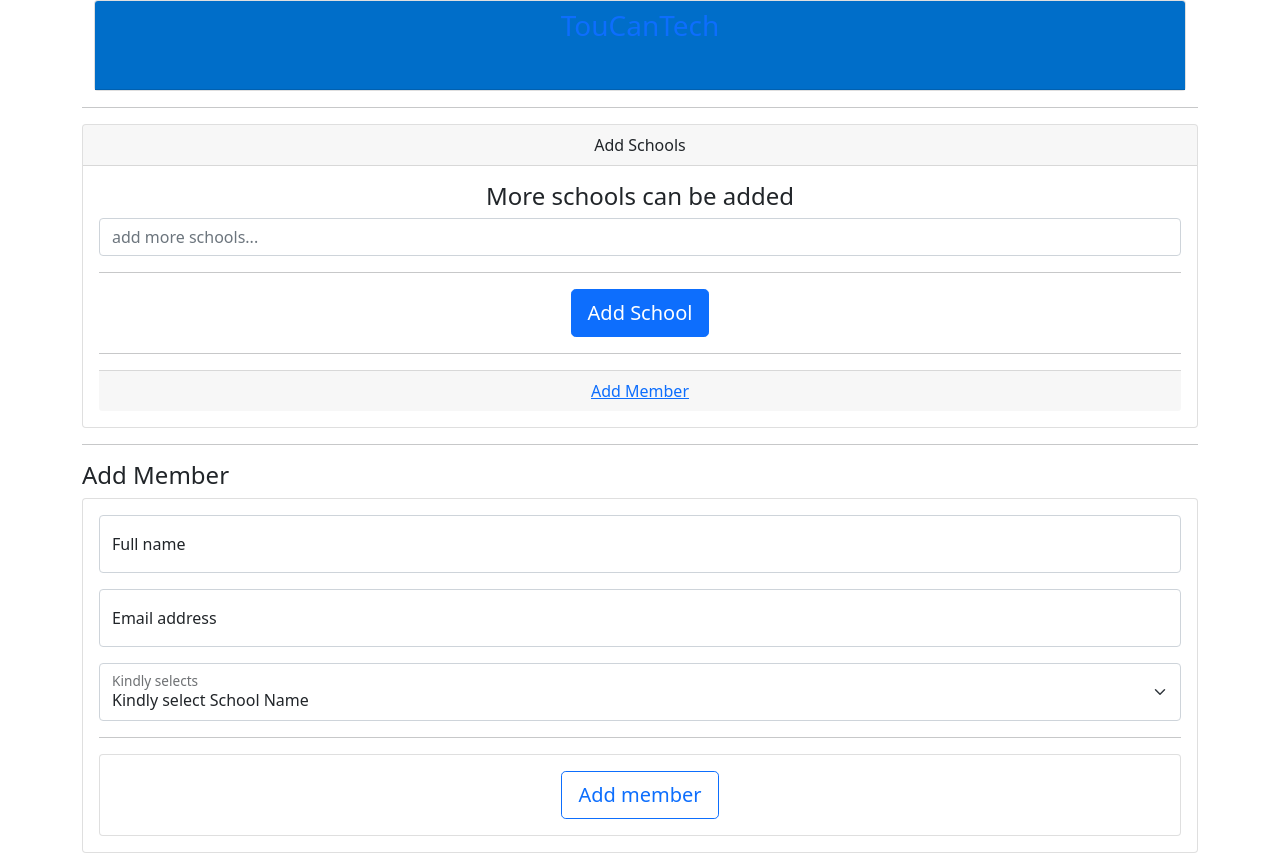
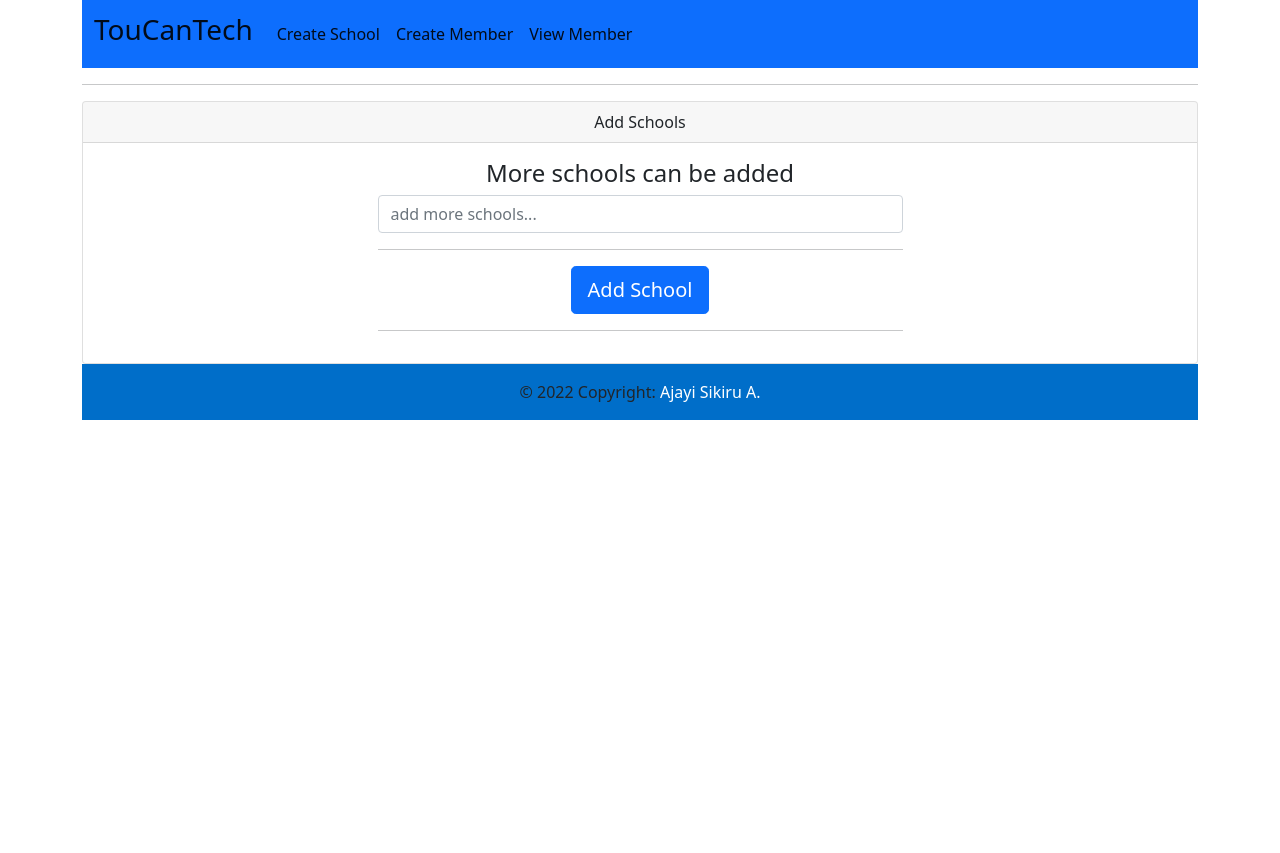
Before and after one commit to ajayidhikrullah/toucantech, a PHP site: page / in a window 1280 px wide. After the commit the page ends 420 px from the top, so only its background shows below. Run offline with PHP 8.4, Linux system fonts and the light colour scheme; tables that the repository leaves empty or names only in its code hold one stand-in row (values such as "Sample post").

Commit message:
gave pages separation of concerns

```diff
--- a/classes/config.classes.php
+++ b/classes/config.classes.php
@@ -7,7 +7,7 @@ class Dbh{
     private $dbName = "toucantech_db";
 
     protected function connect(){
-        $dbCon = 'mysql:host=' . $this->dbServername . ';dbname=' . $this->dbName;
+        $dbCon = 'mysql:host=' . $this->dbServerName . ';dbname=' . $this->dbName;
         $pdo = new PDO($dbCon, $this->dbUsername, $this->dbPassword);
         $pdo->setAttribute(PDO::ATTR_DEFAULT_FETCH_MODE, PDO::FETCH_ASSOC);
         return $pdo;
--- a/classes/member.classes.php
+++ b/classes/member.classes.php
@@ -18,7 +18,6 @@ class Addmember extends Dbh{
             $_SESSION['status'] = 'Member Added successfully';
             header('Location: ../index.php');
         $stmt = null;
-
         }
 
     }
--- /dev/null
+++ b/classes/schoollist.classes.php
@@ -0,0 +1,16 @@
+
+<?php
+    include 'config.classes.php';
+    Class Fetchschool extends Dbh{
+        public function getSchools(){
+            $sql = "SELECT * FROM schools_tb ORDER BY `name` DESC;";
+            $stmt = $this->connect()->prepare($sql);
+            $stmt->execute();
+            $schools = $stmt->fetchAll();
+            // var_dump($schools);exit();
+            return $schools;
+        }
+    }
+
+
+    ?>
--- a/css/style.css
+++ b/css/style.css
@@ -1,11 +1,20 @@
-a
+body  a
 {
     text-decoration: none;
+    color: #fff;
+
+}
+
+div a .nav-link .active {
     color: #fff;
 }
 
 
-
 .card-header.logo{
     background-color: rgb(0, 110, 201);
+
 }
+
+.page-footer{
+    background-color: rgb(0, 110, 201);
+}
--- /dev/null
+++ b/footer.php
@@ -0,0 +1,16 @@
+<div class="container">
+<!-- footer goes here... -->
+        <!-- Footer -->
+        <footer class="page-footer font-small blue">
+
+        <div class="footer-copyright text-center py-3">© 2022 Copyright:
+            <a href="https://www.linkedin.com/in/ajayidhikrullah">Ajayi Sikiru A.</a>
+        </div>
+
+        </footer>
+
+</div>
+
+</body>
+</html>
+<!-- Footer -->
--- /dev/null
+++ b/header.php
@@ -0,0 +1,58 @@
+
+<!DOCTYPE html>
+<html lang="en">
+<head>
+    <meta charset="UTF-8">
+    <meta http-equiv="X-UA-Compatible" content="IE=edge">
+    <meta name="viewport" content="width=device-width, initial-scale=1.0">
+    <title>ToucanTech</title>
+    <link rel="stylesheet" href="css/style.css">
+
+    <link href="https://cdn.jsdelivr.net/npm/bootstrap@5.1.3/dist/css/bootstrap.min.css" rel="stylesheet" integrity="sha384-1BmE4kWBq78iYhFldvKuhfTAU6auU8tT94WrHftjDbrCEXSU1oBoqyl2QvZ6jIW3" crossorigin="anonymous">
+</head>
+<body>
+
+<div class="container">
+
+    <nav class="navbar navbar-expand-lg navbar-light bg-primary">
+    <div class="container-fluid">
+        <!-- <a class="navbar-brand" href="#">Navbar</a> -->
+        <a class="navbar-brand logo" href="index.php"><h3>TouCanTech</h3></a>
+        <button class="navbar-toggler" type="button" data-bs-toggle="collapse" data-bs-target="#navbarSupportedContent" aria-controls="navbarSupportedContent" aria-expanded="false" aria-label="Toggle navigation">
+        <span class="navbar-toggler-icon"></span>
+        </button>
+
+        <div class="collapse navbar-collapse" id="navbarSupportedContent">
+        <ul class="navbar-nav me-auto mb-2 mb-lg-0">
+            <li class="nav-item">
+            <a class="nav-link active" aria-current="page" href="index.php">Create School</a>
+            </li>
+
+            <li class="nav-item">
+            <a class="nav-link active" aria-current="page" href="member.php">Create Member</a>
+            </li>
+
+            <li class="nav-item">
+            <a class="nav-link active" aria-current="page" href="view.php">View Member</a>
+            </li>
+
+            </ul>
+            </li>
+        </ul>
+        </div>
+    </div>
+    </nav>
+
+
+
+    <?php
+        if (isset($_SESSION['status'])) {
+            # code...
+            echo "<h4>" .$_SESSION['status']."</h4>";
+            unset($_SESSION['status']);
+        }
+    ?>
+
+        <!-- </div> -->
+    <!-- script I added from Bootstrap -->
+    <script src="https://cdn.jsdelivr.net/npm/bootstrap@5.1.3/dist/js/bootstrap.bundle.min.js" integrity="sha384-ka7Sk0Gln4gmtz2MlQnikT1wXgYsOg+OMhuP+IlRH9sENBO0LRn5q+8nbTov4+1p" crossorigin="anonymous"></script>
--- a/index.php
+++ b/index.php
@@ -1,35 +1,13 @@
-<?php session_start();?>
+<?php
+    session_start();
+    include 'header.php';
+    include 'classes/schoollist.classes.php';
+    // fetch the school data
+    $fetchSchools = new Fetchschool();
+    $schools = $fetchSchools->getSchools();
 
-<!DOCTYPE html>
-<html lang="en">
-<head>
-    <meta charset="UTF-8">
-    <meta http-equiv="X-UA-Compatible" content="IE=edge">
-    <meta name="viewport" content="width=device-width, initial-scale=1.0">
-    <title>ToucanTech</title>
-    <link rel="stylesheet" href="css/style.css">
-
-    <link href="https://cdn.jsdelivr.net/npm/bootstrap@5.1.3/dist/css/bootstrap.min.css" rel="stylesheet" integrity="sha384-1BmE4kWBq78iYhFldvKuhfTAU6auU8tT94WrHftjDbrCEXSU1oBoqyl2QvZ6jIW3" crossorigin="anonymous">
-</head>
-<body>
-<?php
-    if (isset($_SESSION['status'])) {
-        # code...
-        echo "<h4>" .$_SESSION['status']."</h4>";
-        unset($_SESSION['status']);
-    }
+    // return success or failed message
 ?>
-
-<div class="container">
-            <!-- <nav class="navbar navbar-default"> -->
-                <div class="container-fluid">
-                    <div class="card text-center">
-                        <div class="card-header logo">
-                            <a class="navbar-brand" href="index.php"><h3>TouCanTech</h3></a>
-                        </div>
-                    </div>
-                </div>
-            </nav>
 
             <hr>
             <!-- Add new member -->
@@ -38,69 +16,28 @@
                     Add Schools
                 </div>
 
-                <div class="card-body">
+                <div class="card-body col-md-6 offset-md-3">
                     <h4>More schools can be added</h4>
-                    <input type="text" class="form-control" id="floatingInput" name="school" placeholder="add more schools...">
-                    <hr>
-                    <!-- <label for="floatingInput">Name of school</label> -->
+                    <form action="include/school.inc.php" method="POST">
+                        <input type="text" class="form-control " id="floatingInput" name="school" placeholder="add more schools...">
+                        <hr>
+                        <!-- <label for="floatingInput">Name of school</label> -->
 
-                    <button class="btn btn-lg btn-primary" name="submit">Add School</button>
-                    <hr>
+                        <button class="btn btn-lg btn-primary" name="add_school">Add School</button>
+                        <hr>
+                    </form>
 
-
-                    <div class="card-footer text-muted">
+                    <!-- <div class="card-footer text-muted">
                         <a href="#">Add Member</a>
-                    </div>
+                    </div> -->
 
                 </div>
             </div>
+</div>
 
 
+<?php
 
-            <!-- start FOrMs -->
-        <hr>
-                <h4>Add Member</h4>
-        <div class="card text-center">
-            <div class="card-body">
-                <form method="POST" class="form-horizontal" action="include/member.inc.php">
-                    <div class="form-floating mb-3">
-                        <input type="text" class="form-control" name="fullName" id="floatingInput" placeholder="full name please...">
-                        <label for="floatingInput">Full name</label>
-                    </div>
+include 'footer.php';
 
-                    <div class="form-floating mb-3">
-                        <input type="email" class="form-control" id="floatingInput" name="email" placeholder="name@example.com">
-                        <label for="floatingInput">Email address</label>
-                    </div>
-
-                    <div class="form-floating">
-                    <select class="form-select" id="floatingSelect" name="school" aria-label="Floating label select example">
-                        <option class="" selected>Kindly select School Name</option>
-                        <option value="GreenwichUni">Greenwich Uni</option>
-                        <option value="DhikrullahUni">Dhikrullah University</option>
-                        <option value="KingSaudiUni">King Saudi University</option>
-                        <option value="UniToucanTech">University of ToucanTech</option>
-                    </select>
-                        <label for="floatingSelect">Kindly selects<label>
-                    </div>
-
-                    <hr>
-                    <div class="card text-center">
-                        <div class="card-body">
-                            <button class="btn btn-lg btn-outline-primary" name="submit">Add member</button>
-                        </div>
-                    </div>
-                </form>
-            </div>
-        </div>
-
-
-
-
-
-
-
-    <!-- script I added from Bootstrap -->
-    <script src="https://cdn.jsdelivr.net/npm/bootstrap@5.1.3/dist/js/bootstrap.bundle.min.js" integrity="sha384-ka7Sk0Gln4gmtz2MlQnikT1wXgYsOg+OMhuP+IlRH9sENBO0LRn5q+8nbTov4+1p" crossorigin="anonymous"></script>
-</body>
-</html>
+?>
```
Also changed, not shown: classes/school.classes.php (added, +24 -0 lines), classes/school.contr.classes.php (added, +11 -0 lines), include/school.inc.php (added, +13 -0 lines), member.php (added, +63 -0 lines), classes/member.contr.classes.php (renamed from classes/member_contr.classes.php).
